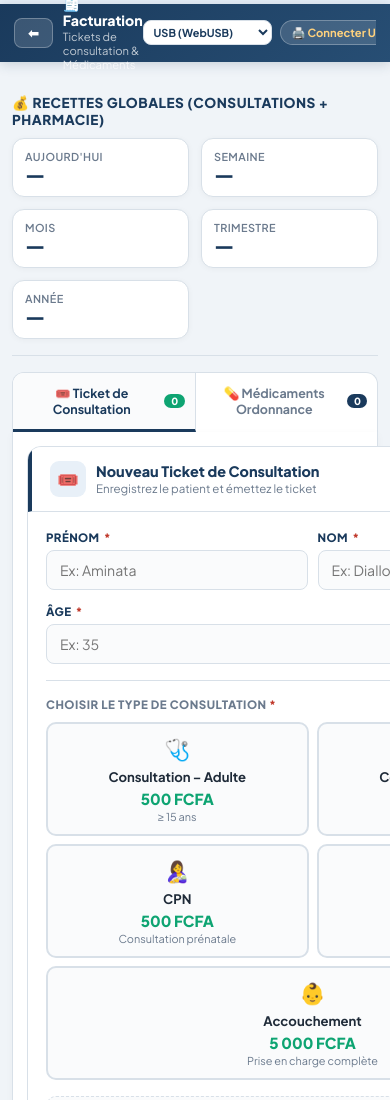
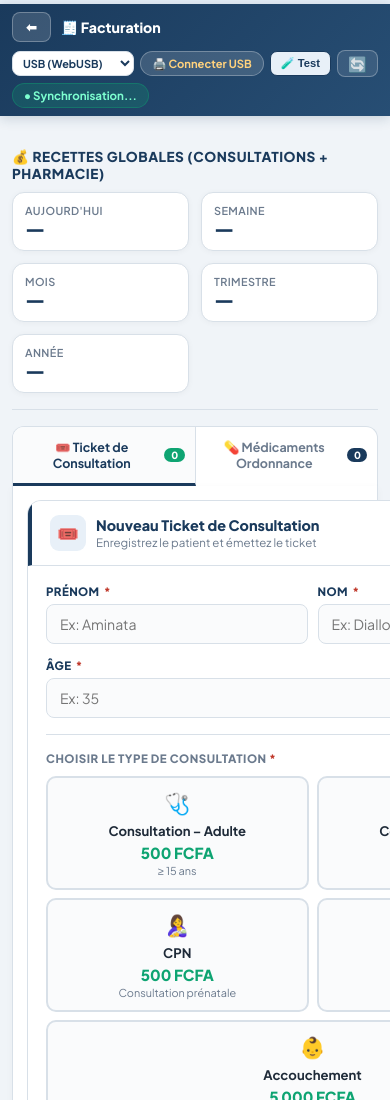
Before and after one commit to prozizou/poste-sant-, a plain HTML site: page facturation/facturation.html in a window 390 px wide. Shown: the top 1100 px of the page. Drawn offline with Linux system fonts and the light colour scheme; no server answers.

Commit message:
Add files via upload

```diff
--- a/facturation/style.css
+++ b/facturation/style.css
@@ -26,6 +26,7 @@ body {
     background: var(--bg);
     color: var(--text);
     min-height: 100vh;
+    overflow-x: hidden;
 }
 
 /* ════════════════════════════════
@@ -66,24 +67,26 @@ progress:not([value])::-moz-progress-bar {
 ════════════════════════════════ */
 .topbar {
     background: linear-gradient(135deg, var(--primary), var(--primary-light));
-    color: white; padding: 0 24px; height: 62px; display: flex; align-items: center; justify-content: space-between;
+    color: white; padding: 8px 24px; min-height: 62px; display: flex; align-items: center; justify-content: space-between;
+    flex-wrap: wrap; gap: 8px;
     box-shadow: 0 2px 12px rgba(26,58,92,0.2); position: sticky; top: 0; z-index: 200;
 }
-.topbar-left { display: flex; align-items: center; gap: 10px; }
+.topbar-left { display: flex; align-items: center; gap: 10px; min-width: 0; flex: 1 1 auto; }
 .back-btn {
     background: rgba(255,255,255,0.14); border: 1.5px solid rgba(255,255,255,0.28); color: white; padding: 6px 13px; border-radius: 8px;
     font-family: inherit; font-size: 0.8rem; font-weight: 700; cursor: pointer; text-decoration: none;
-    display: inline-flex; align-items: center; gap: 5px; transition: background 0.2s;
+    display: inline-flex; align-items: center; gap: 5px; transition: background 0.2s; flex-shrink: 0;
 }
 .back-btn:hover { background: rgba(255,255,255,0.24); }
-.topbar-title h1 { font-size: 1rem; font-weight: 800; line-height: 1.2; }
-.topbar-title p  { font-size: 0.7rem; opacity: 0.72; }
+.topbar-title { min-width: 0; }
+.topbar-title h1 { font-size: 1rem; font-weight: 800; line-height: 1.2; white-space: nowrap; overflow: hidden; text-overflow: ellipsis; }
+.topbar-title p  { font-size: 0.7rem; opacity: 0.72; white-space: nowrap; overflow: hidden; text-overflow: ellipsis; }
 .conn-badge {
     font-size: 0.72rem; font-weight: 700; padding: 4px 11px; border-radius: 20px;
     background: rgba(14,164,114,0.22); border: 1px solid rgba(14,164,114,0.4); color: #7dffd0;
     white-space: nowrap; transition: all 0.3s ease;
 }
-.topbar-right { display: flex; align-items: center; gap: 8px; flex-wrap: nowrap; overflow-x: auto; max-width: 62vw; }
+.topbar-right { display: flex; align-items: center; gap: 8px; flex-wrap: wrap; justify-content: flex-end; max-width: 100%; }
 .topbar-right #print-method { font-size: 0.68rem; padding: 4px 6px; color: var(--primary); background: white; }
 .printer-badge {
     font-size: 0.7rem; font-weight: 700; padding: 4px 11px; border-radius: 20px; cursor: pointer;
@@ -140,6 +143,7 @@ progress:not([value])::-moz-progress-bar {
 }
 
 .two-col { display: grid; grid-template-columns: 1fr 1fr; gap: 22px; }
+.form-row-2 { display: grid; grid-template-columns: 1fr 1fr; gap: 10px; }
 .one-col  { display: grid; grid-template-columns: 1fr; gap: 22px; }
 
 /* ════════════════════════════════
@@ -387,8 +391,12 @@ progress:not([value])::-moz-progress-bar {
 html[data-view="mobile"] .two-col    { grid-template-columns: 1fr; }
 html[data-view="mobile"] .stats-grid { grid-template-columns: 1fr; }
 html[data-view="mobile"] .page       { padding: 12px; max-width: 560px; }
-html[data-view="mobile"] .topbar     { padding: 0 14px; height: 58px; }
+html[data-view="mobile"] .topbar     { min-height: 56px; padding: 8px 12px; }
 html[data-view="mobile"] .topbar-title h1  { font-size: 0.88rem; }
+html[data-view="mobile"] .topbar-title p    { display: none; }
+html[data-view="mobile"] .topbar-right { width: 100%; justify-content: flex-start; gap: 6px; }
+html[data-view="mobile"] .topbar-right #print-method { flex: 1 1 120px; min-width: 0; }
+html[data-view="mobile"] .form-row-2 { grid-template-columns: 1fr; }
 html[data-view="mobile"] .back-btn span.txt { display: none; }
 html[data-view="mobile"] #view-switch .vs-txt { display: none; }
 html[data-view="mobile"] .stat-card  { padding: 11px 12px; gap: 9px; }
```
